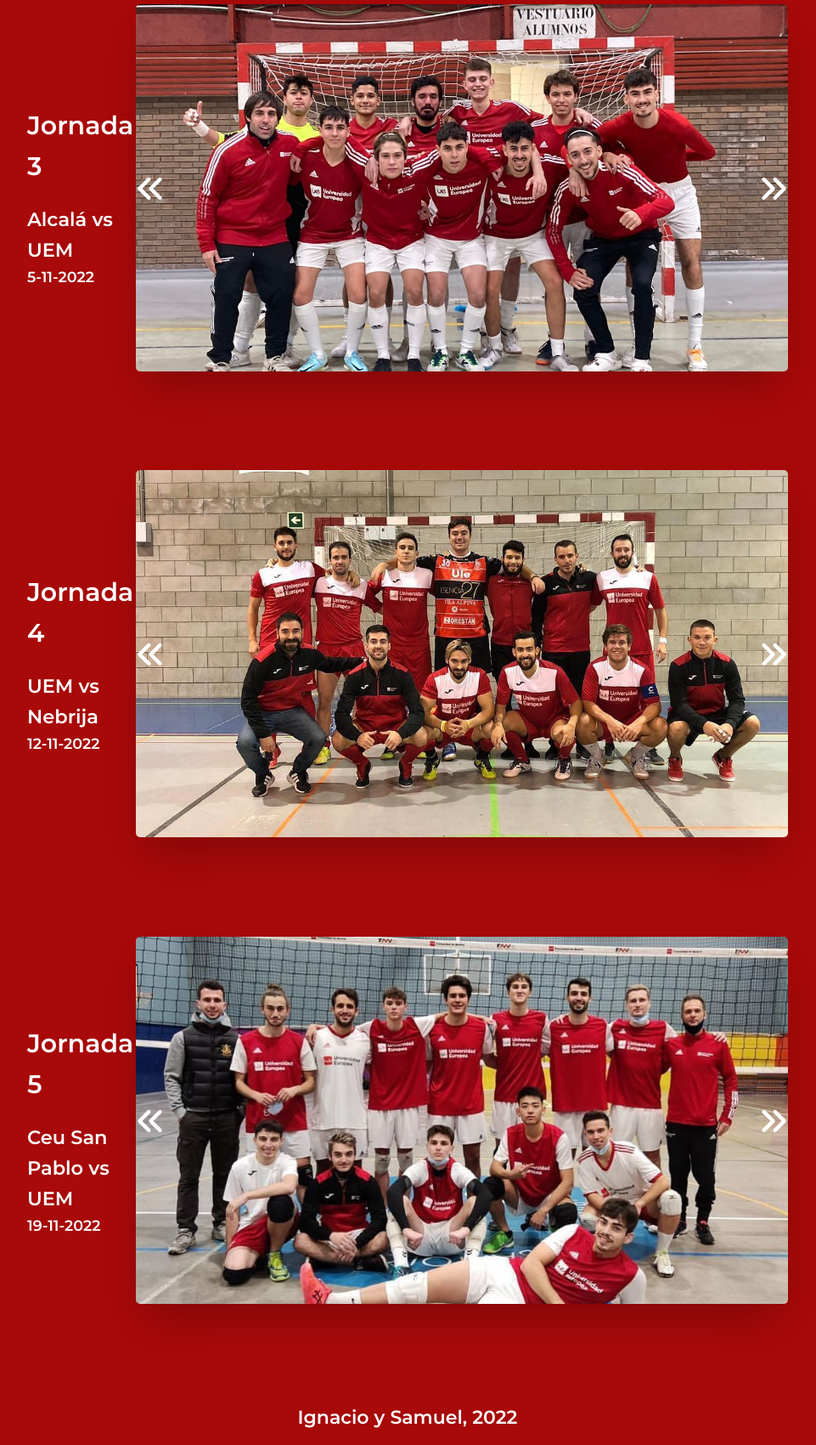
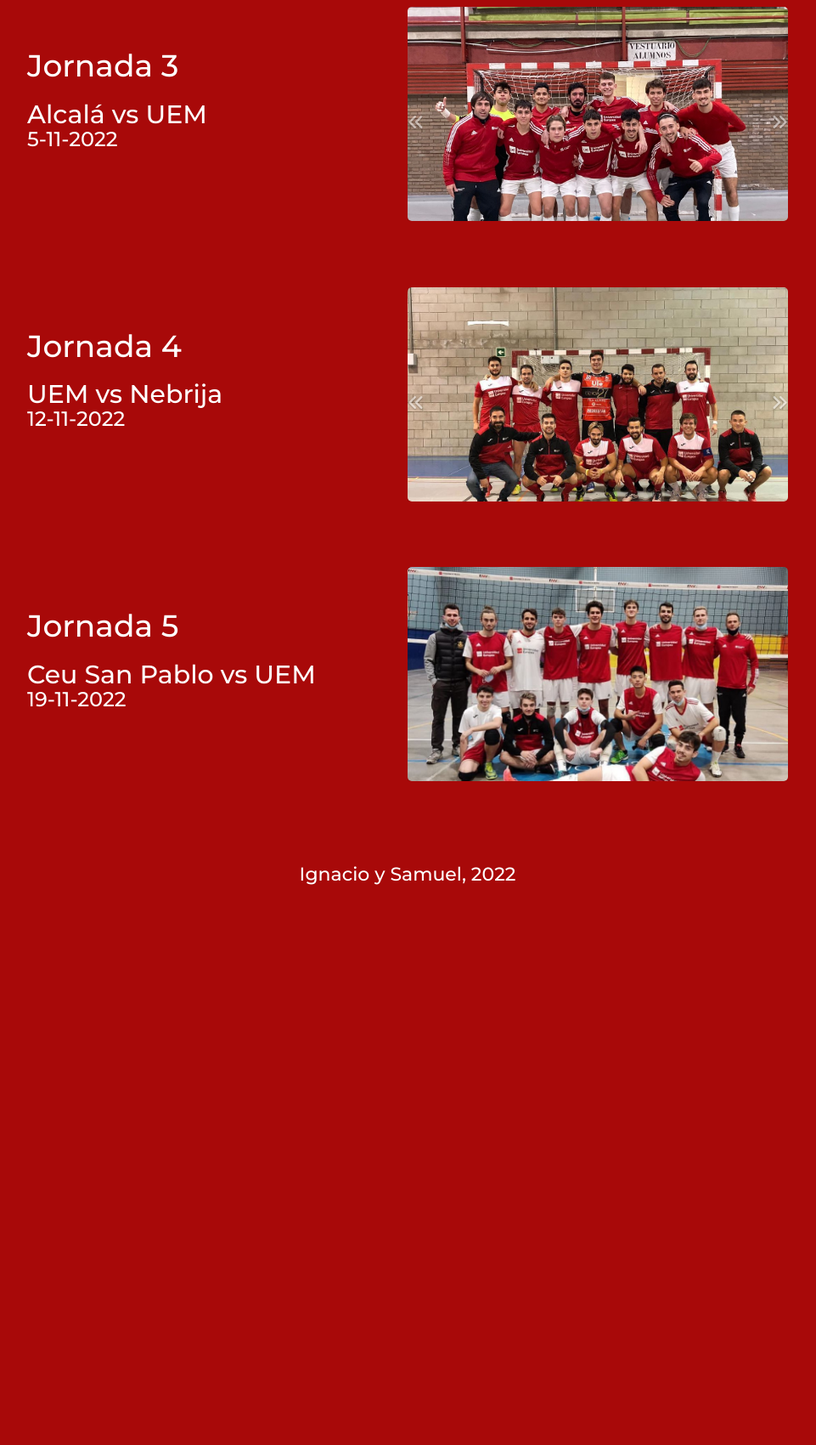
Before and after one commit to Ignaciogg/WEB-ClubDeDeporte, a PHP site: page /galeria/galeriaF.html in a window 1280 px wide; the page is wider, and only the part inside the window is pictured. Shown: the part 965-2665 px from the top of that part at 85% size, without its empty margins (160-1121 px from the left). After the commit the page ends 2006 px from the top of that part, so only its background shows below. Run offline with PHP 8.4, Linux system fonts and the light colour scheme; some libraries are stand-ins or nearby versions.

Commit message:
arreglo galería

```diff
--- a/galeria/galeriaF.html
+++ b/galeria/galeriaF.html
@@ -6,6 +6,14 @@
     <link rel="icon" href="../img/club-clandestino-de-deporte-uem-logo.png">
     <meta name="viewport" content="width=device-width, initial-scale=1.0">
     <link rel="stylesheet" href="https://cdnjs.cloudflare.com/ajax/libs/font-awesome/6.1.1/css/all.min.css" integrity="sha512-KfkfwYDsLkIlwQp6LFnl8zNdLGxu9YAA1QvwINks4PhcElQSvqcyVLLD9aMhXd13uQjoXtEKNosOWaZqXgel0g==" crossorigin="anonymous" referrerpolicy="no-referrer"/>
+
+    <script src="https://ajax.googleapis.com/ajax/libs/jquery/3.2.1/jquery.min.js"></script>
+    <link rel="stylesheet" href="https://maxcdn.bootstrapcdn.com/bootstrap/3.4.1/css/bootstrap.min.css">
+    <script src="https://maxcdn.bootstrapcdn.com/bootstrap/3.4.1/js/bootstrap.min.js"></script>
+
+    <script src="https://cdnjs.cloudflare.com/ajax/libs/gsap/3.11.3/gsap.min.js"></script>
+    <script src="https://cdnjs.cloudflare.com/ajax/libs/gsap/3.11.3/ScrollTrigger.min.js"></script>
+
     <link rel="stylesheet" href="../style.css">
     <title>Galería Fútbol UEM</title>
 </head>
@@ -137,20 +145,32 @@
             <h3>15-10-2022</h3>
         </div>
         <div class="columnader">
-            <div class="contenidoGaleria">
-                <div class="slideshow">
-                    <div class="slideshow-wrap">
-                        <div class="slide">
-                            <img class="slider-img" src="../img/futbol/J1/1.jpeg">
+            <div id="carouselJ1" class="carousel slide" data-ride="carousel">
+                <div class="carousel-inner">
+                    <div class="item active">
+                        <img src="../img/futbol/J1/1.jpeg">
                     </div>
-                        <div class="slideizq">
-                            <span class="fa-solid fa-angles-left" onclick="anterior('FJ1')"></span>
+                    <div class="item">
+                        <img src="../img/futbol/J1/2.jpeg" loading="lazy">
                     </div>
-                        <div class="slideder">
-                            <span class="fa-solid fa-angles-right" onclick="siguiente('FJ1')"></span>
+                    <div class="item">
+                        <img src="../img/futbol/J1/3.jpeg" loading="lazy">
+                    </div>
+                    <div class="item">
+                        <img src="../img/futbol/J1/4.jpeg" loading="lazy">
+                    </div>
+                    <div class="item">
+                        <img src="../img/futbol/J1/5.jpeg" loading="lazy">
                     </div>
                 </div>
-                </div>
+                <a class="left carousel-control" href="#carouselJ1" data-slide="prev" style="background:none !important">
+                    <span class="fa-solid fa-angles-left slideizq"></span>
+                    <span class="sr-only">Previous</span>
+                </a>
+                <a class="right carousel-control" href="#carouselJ1" data-slide="next" style="background:none !important">
+                    <span class="fa-solid fa-angles-right slideder"></span>
+                    <span class="sr-only">Next</span>
+                </a>
             </div>
         </div>
     </div>
@@ -161,20 +181,26 @@
             <h3>22-10-2022</h3>
         </div>
         <div class="columnader">
-            <div class="contenidoGaleria">
-                <div class="slideshow">
-                    <div class="slideshow-wrap">
-                        <div class="slide">
-                            <img class="slider-img" src="../img/futbol/J2/1.jpeg">
+            <div id="carouselJ2" class="carousel slide" data-ride="carousel">
+                <div class="carousel-inner">
+                    <div class="item active">
+                        <img src="../img/futbol/J2/1.jpeg">
                     </div>
-                        <div class="slideizq">
-                            <span class="fa-solid fa-angles-left" onclick="anterior('FJ2')"></span>
+                    <div class="item">
+                        <img src="../img/futbol/J2/2.jpeg" loading="lazy">
                     </div>
-                        <div class="slideder">
-                            <span class="fa-solid fa-angles-right" onclick="siguiente('FJ2')"></span>
+                    <div class="item">
+                        <img src="../img/futbol/J2/3.jpeg" loading="lazy">
                     </div>
                 </div>
-                </div>
+                <a class="left carousel-control" href="#carouselJ2" data-slide="prev" style="background:none !important">
+                    <span class="fa-solid fa-angles-left slideizq"></span>
+                    <span class="sr-only">Previous</span>
+                </a>
+                <a class="right carousel-control" href="#carouselJ2" data-slide="next" style="background:none !important">
+                    <span class="fa-solid fa-angles-right slideder"></span>
+                    <span class="sr-only">Next</span>
+                </a>
             </div>
         </div>
     </div>
@@ -185,20 +211,38 @@
             <h3>5-11-2022</h3>
         </div>
         <div class="columnader">
-            <div class="contenidoGaleria">
-                <div class="slideshow">
-                    <div class="slideshow-wrap">
-                        <div class="slide">
-                            <img class="slider-img" src="../img/futbol/J3/1.jpeg">
+            <div id="carouselJ3" class="carousel slide" data-ride="carousel">
+                <div class="carousel-inner">
+                    <div class="item active">
+                        <img src="../img/futbol/J3/1.jpeg">
                     </div>
-                        <div class="slideizq">
-                            <span class="fa-solid fa-angles-left" onclick="anterior('FJ3')"></span>
+                    <div class="item">
+                        <img src="../img/futbol/J3/2.jpeg" loading="lazy">
                     </div>
-                        <div class="slideder">
-                            <span class="fa-solid fa-angles-right" onclick="siguiente('FJ3')"></span>
+                    <div class="item">
+                        <img src="../img/futbol/J3/3.jpeg" loading="lazy">
+                    </div>
+                    <div class="item">
+                        <img src="../img/futbol/J3/4.jpeg" loading="lazy">
+                    </div>
+                    <div class="item">
+                        <img src="../img/futbol/J3/5.jpeg" loading="lazy">
+                    </div>
+                    <div class="item">
+                        <img src="../img/futbol/J3/6.jpeg" loading="lazy">
+                    </div>
+                    <div class="item">
+                        <img src="../img/futbol/J3/7.jpeg" loading="lazy">
                     </div>
                 </div>
-                </div>
+                <a class="left carousel-control" href="#carouselJ3" data-slide="prev" style="background:none !important">
+                    <span class="fa-solid fa-angles-left slideizq"></span>
+                    <span class="sr-only">Previous</span>
+                </a>
+                <a class="right carousel-control" href="#carouselJ3" data-slide="next" style="background:none !important">
+                    <span class="fa-solid fa-angles-right slideder"></span>
+                    <span class="sr-only">Next</span>
+                </a>
             </div>
         </div>
     </div>
@@ -209,20 +253,23 @@
             <h3>12-11-2022</h3>
         </div>
         <div class="columnader">
-            <div class="contenidoGaleria">
-                <div class="slideshow">
-                    <div class="slideshow-wrap">
-                        <div class="slide">
-                            <img class="slider-img" src="../img/futbol/J4/1.jpg">
+            <div id="carouselJ4" class="carousel slide" data-ride="carousel">
+                <div class="carousel-inner">
+                    <div class="item active">
+                        <img src="../img/futbol/J4/1.jpg">
                     </div>
-                        <div class="slideizq">
-                            <span class="fa-solid fa-angles-left" onclick="anterior('FJ4')"></span>
-                        </div>
-                        <div class="slideder">
-                            <span class="fa-solid fa-angles-right" onclick="siguiente('FJ4')"></span>
+                    <div class="item">
+                        <img src="../img/futbol/J4/2.jpg" loading="lazy">
                     </div>
                 </div>
-                </div>
+                <a class="left carousel-control" href="#carouselJ4" data-slide="prev" style="background:none !important">
+                    <span class="fa-solid fa-angles-left slideizq"></span>
+                    <span class="sr-only">Previous</span>
+                </a>
+                <a class="right carousel-control" href="#carouselJ4" data-slide="next" style="background:none !important">
+                    <span class="fa-solid fa-angles-right slideder"></span>
+                    <span class="sr-only">Next</span>
+                </a>
             </div>
         </div>
     </div>
@@ -233,18 +280,10 @@
             <h3>19-11-2022</h3>
         </div>
         <div class="columnader">
-            <div class="contenidoGaleria">
-                <div class="slideshow">
-                    <div class="slideshow-wrap">
-                        <div class="slide">
-                            <img class="slider-img" src="../img/futbol/J5/1.jpg">
-                        </div>
-                        <div class="slideizq">
-                            <span class="fa-solid fa-angles-left" onclick="anterior('FJ5')"></span>
-                        </div>
-                        <div class="slideder">
-                            <span class="fa-solid fa-angles-right" onclick="siguiente('FJ5')"></span>
-                        </div>
+            <div id="carouselJ5" class="carousel slide" data-ride="carousel">
+                <div class="carousel-inner">
+                    <div class="item active">
+                        <img src="../img/futbol/J5/1.jpg">
                     </div>
                 </div>
             </div>
--- a/style.css
+++ b/style.css
@@ -521,17 +521,11 @@
 	padding: 0;
 }
 
-.slideshow{
+.carousel{
 	margin-bottom: 3%;
 }
 
-.slideshow-wrap{
-	position: relative;
-	max-width: 48rem;
-	margin: 0 auto;
-}
-
-.slide{
+.item{
 	display: flex;
 	aspect-ratio: 16/9;
 	overflow-x: auto;
@@ -541,35 +535,18 @@
 	border-radius: 5px;
 }
 
-.slide::-webkit-scrollbar {
+.item::-webkit-scrollbar {
 	display: none;
 }
 
-.slide img{
+.item img{
 	flex: 1 0 100%;
 	scroll-snap-align: start;
 	object-fit: cover;
 }
 
-.slider-img2{
-	max-width: 200px;
-}
-
-.slideshow-wrap i{
-	justify-content: center;
-	align-items: center;
-	size: 2rem;
-}
-
-.slideshow-wrap div span{
-	transform: translateY(-50%);
-	cursor: pointer;
-	color: white;
-	font-size: 35px;
-}
-
-.slideshow-wrap div span:hover{
-	color: rgba(255, 255, 255, .7)
+.slider_img2{
+	max-width: 500px;
 }
 
 .slideizq{
```
Also changed, not shown: galeria/galeriaB.html (+80 -41 lines), galeria/galeriaVF.html (+44 -24 lines), galeria/galeriaVM.html (+59 -30 lines), index.html (+8 -2 lines), script.js (+3 -59 lines). Lines whose indentation alone changed are shown as unchanged.
